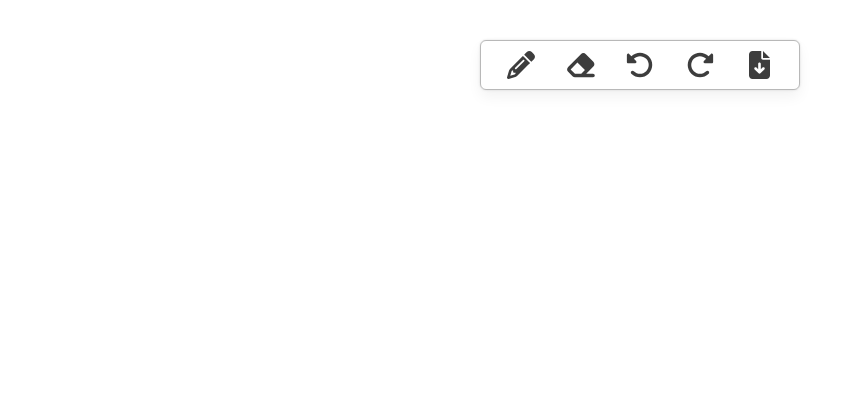
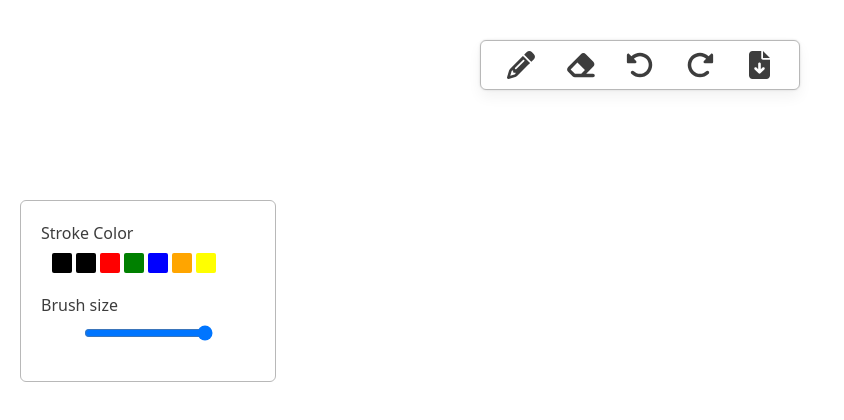
Before and after one commit to sammed-21/scatch-book, a Next.js app: page / in a window 1280 px wide. Shown: the top 420 px of the page, without its empty margins (0-844 px from the left). Built offline with nearby package versions, Linux system fonts and the light colour scheme.

Commit message:
Add UI of toolbox

```diff
--- a/src/components/Menu/index.module.css
+++ b/src/components/Menu/index.module.css
@@ -4,6 +4,7 @@
    transform:translateX(-50%);
    box-shadow: theme('colors.shadow1');
    background-color: theme('colors.background1');
+
    .iconWrapper{
     @apply cursor-pointer flex justify-center items-center h-10 w-10 rounded-md;
 
--- /dev/null
+++ b/src/components/Toolbox/index.module.css
@@ -0,0 +1,25 @@
+.toolboxContainer {
+    @apply p-5 absolute top-1/4 left-5 w-64 rounded-md;
+    border:1px solid theme('colors.border1');
+    background-color: theme('colors.background1');
+
+    .toolItem{
+        @apply mb-5;
+
+        .toolText{
+            font-size: llpx;
+            color: theme('colors.text1');
+        }
+.itemContainer{
+    @apply flex justify-center mt-2;
+    .colorBox{
+        @apply h-5 w-5 mr-1 rounded-sm cursor-pointer;
+
+        &:hover, &.active {
+            border: 1.5px solid theme('colors.border2');
+            box-shadow: theme('colors.shadow2');
+        }
+    }
+}
+    }
+}
--- /dev/null
+++ b/src/components/Toolbox/index.tsx
@@ -0,0 +1,65 @@
+"use client";
+import React, { ChangeEvent } from "react";
+import styles from "./index.module.css";
+import { COLORS } from "@/constants";
+const Toolbox = () => {
+  function updateBrushSize(event: ChangeEvent<HTMLInputElement>): void {
+    console.log(event.target.value);
+  }
+
+  return (
+    <div className={styles.toolboxContainer}>
+      <div className={styles.toolItem}>
+        <h4 className={styles.toolText}>Stroke Color</h4>
+        <div className={styles.itemContainer}>
+          <div
+            className={styles.colorBox}
+            style={{ backgroundColor: COLORS.BLACK }}
+          />
+          <div
+            className={styles.colorBox}
+            style={{ backgroundColor: COLORS.BLACK }}
+          />
+          <div
+            className={styles.colorBox}
+            style={{ backgroundColor: COLORS.RED }}
+          />
+          <div
+            className={styles.colorBox}
+            style={{ backgroundColor: COLORS.GREEN }}
+          />
+          <div
+            className={styles.colorBox}
+            style={{ backgroundColor: COLORS.BLUE }}
+          />
+          <div
+            className={styles.colorBox}
+            style={{ backgroundColor: COLORS.ORANGE }}
+          />
+          <div
+            className={styles.colorBox}
+            style={{ backgroundColor: COLORS.YELLOW }}
+          />
+          <div
+            className={styles.colorBox}
+            style={{ backgroundColor: COLORS.WHITE }}
+          />
+        </div>
+      </div>
+      <div className={styles.toolItem}>
+        <h4 className={styles.toolText}>Brush size</h4>
+        <div className={styles.itemContainer}>
+          <input
+            type="range"
+            min={1}
+            max={10}
+            step={1}
+            onChange={updateBrushSize}
+          />
+        </div>
+      </div>
+    </div>
+  );
+};
+
+export default Toolbox;
--- /dev/null
+++ b/src/constants.ts
@@ -0,0 +1,19 @@
+const COLORS = {
+    BLACK: 'black',
+    RED: 'red',
+    GREEN: 'green',
+    BLUE: 'blue',
+    ORANGE: 'orange',
+    YELLOW: 'yellow',
+    WHITE: 'white'
+}
+
+const MENU_ITEMS = {
+    PENCIL: 'PENCIL',
+    ERASER: 'ERASER',
+    UNDO: 'UNDO',
+    REDO: 'REDO',
+    DOWNLOAD: 'DOWNLOAD'
+}
+
+export {COLORS, MENU_ITEMS}
--- a/src/pages/index.tsx
+++ b/src/pages/index.tsx
@@ -1,9 +1,11 @@
 import Menu from "@/components/Menu";
+import Toolbox from "@/components/Toolbox";
 
 export default function Home() {
   return (
     <div>
       <Menu />
+      <Toolbox />
     </div>
   );
 }
```
